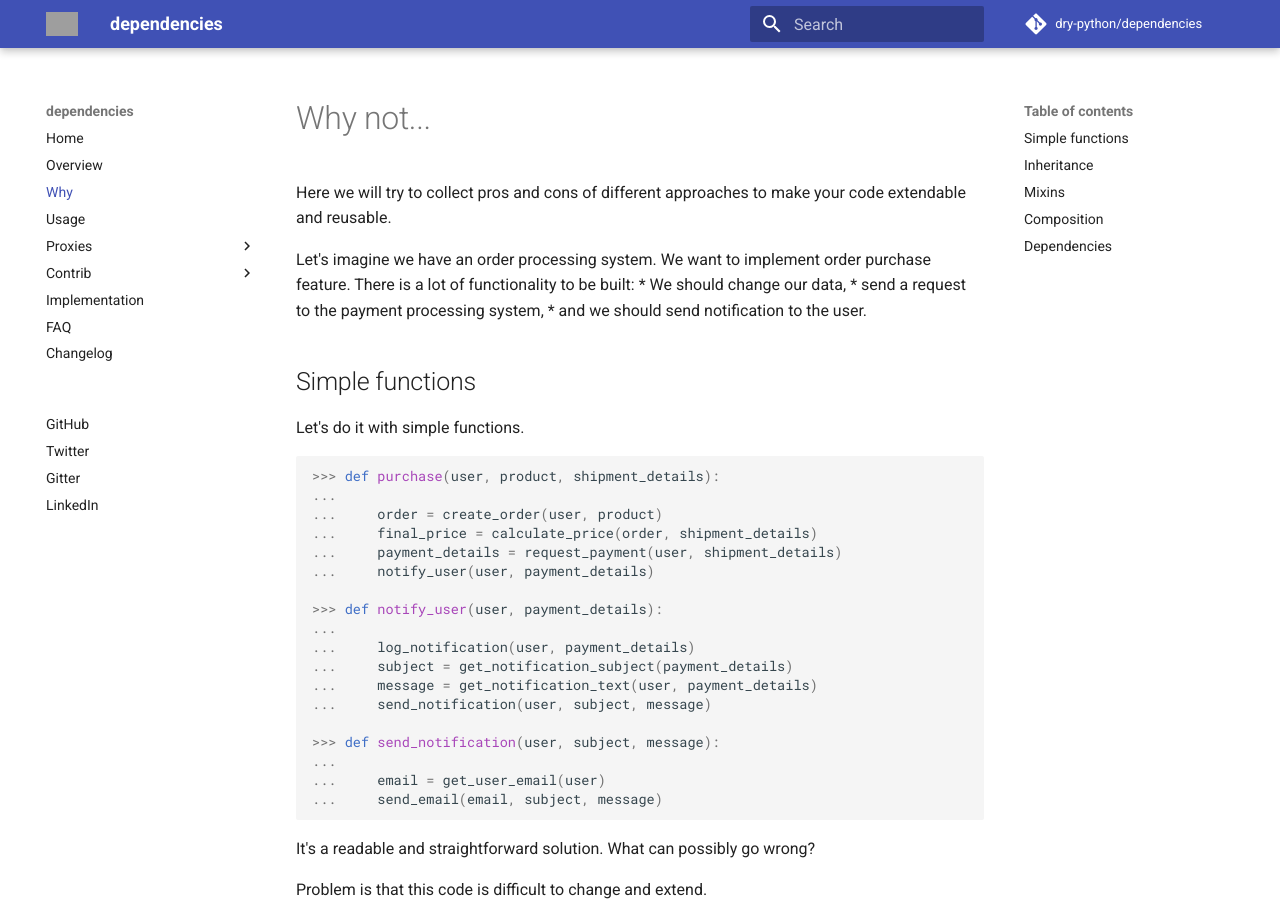
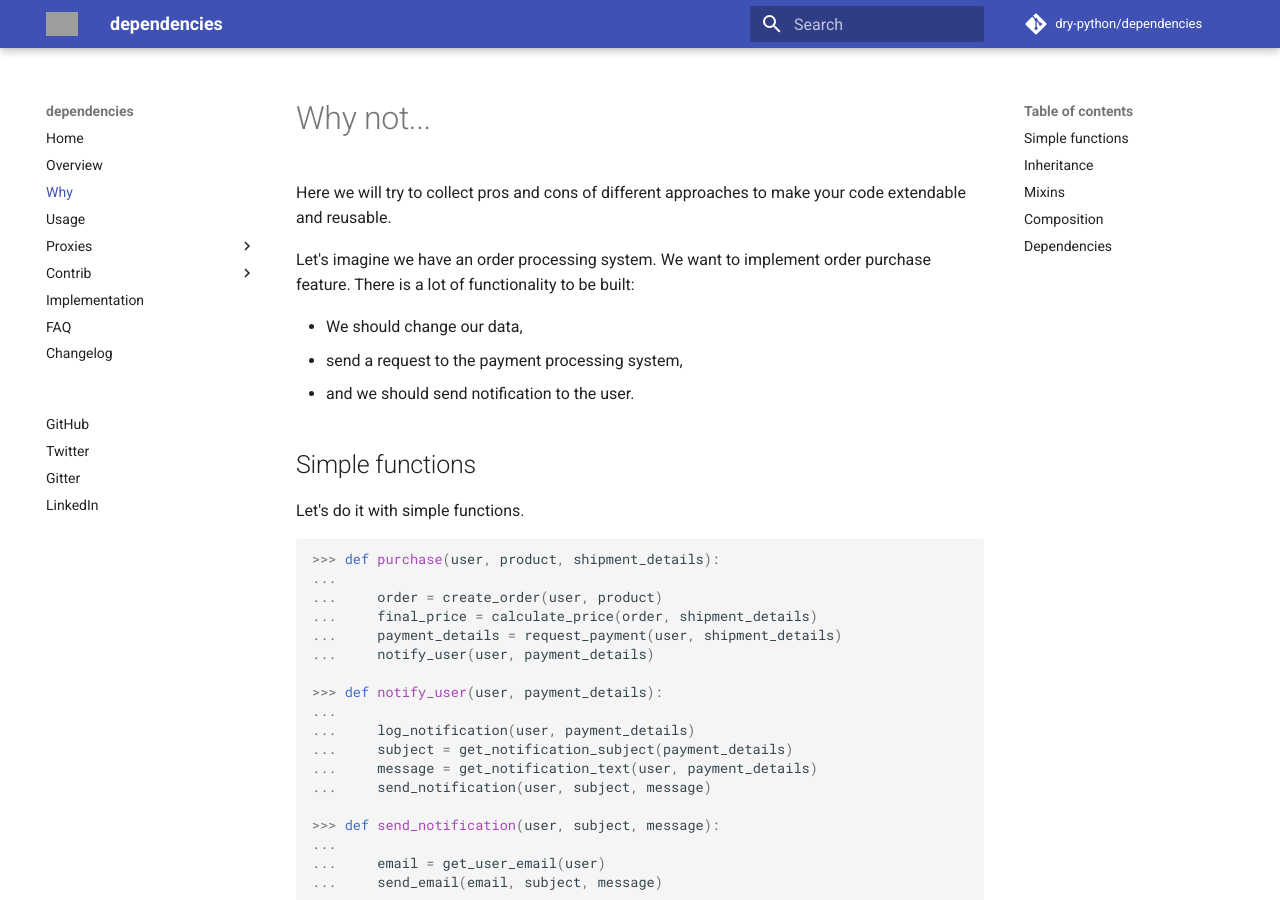
Before and after one commit to proofit404/dependencies, an MkDocs documentation site: the page built from docs/why.md, in a window 1280 px wide and 900 px high. Built offline with MkDocs 1.6.1 and Material for MkDocs 9.7.7, drawn with Linux system fonts in a browser that asks for light colours; comment, search, counter and statistics services are not loaded; grey boxes are pictures that could not be loaded.

```diff
--- a/docs/why.md
+++ b/docs/why.md
@@ -6,9 +6,10 @@ make your code extendable and reusable.
 Let's imagine we have an order processing system. We want
 to implement order purchase feature. There is a lot of functionality
 to be built:
-* We should change our data,
-* send a request to the payment processing system,
-* and we should send notification to the user.
+
+- We should change our data,
+- send a request to the payment processing system,
+- and we should send notification to the user.
 
 ## Simple functions
 
```
Also changed, not shown: docs/usage.md (+5 -5 lines).
